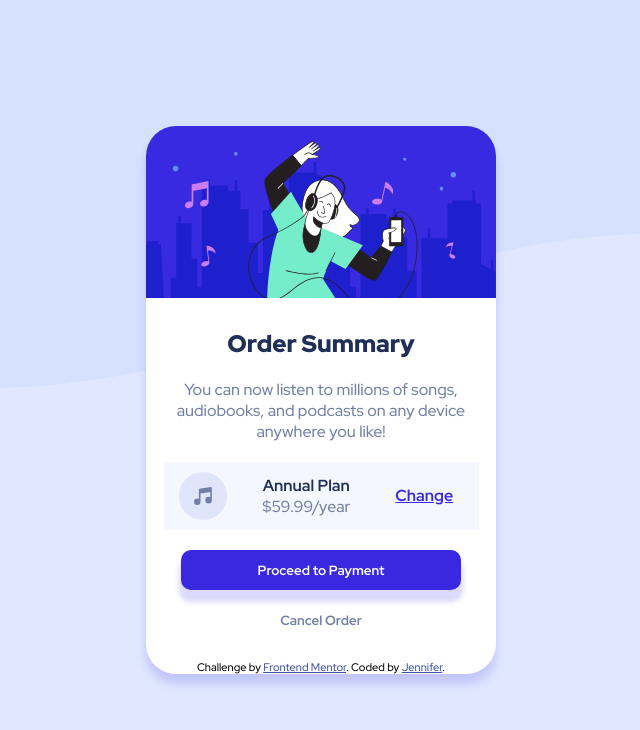
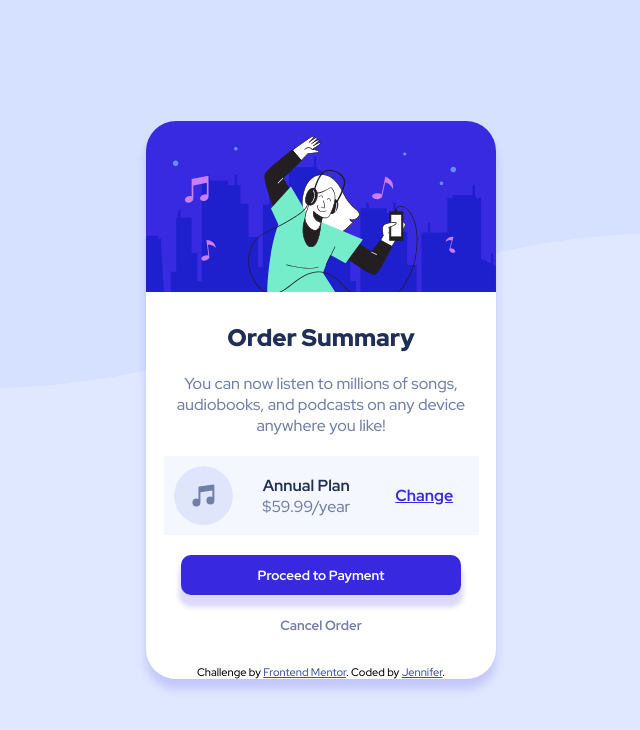
Before and after one commit to Jennifer1919/order-summary-component-main, a plain HTML site: page index.html in a window 1280 px wide. Shown: the whole page, without its empty margins (319-959 px from the left). Drawn offline with Linux system fonts and the light colour scheme.

Commit message:
Changes an image link

```diff
--- a/index.html
+++ b/index.html
@@ -26,8 +26,8 @@
         device anywhere you like! </p>
 
    <div id="annual-plan">
-      <svg xmlns="http://www.w3.org/2000/svg" width="48" height="48"><g fill="none" fill-rule="evenodd"><circle cx="24" cy="24" r="24" fill="#DFE6FB"/><path fill="#717FA6" fill-rule="nonzero" d="M32.574 15.198a.81.81 0 00-.646-.19L20.581 16.63a.81.81 0 00-.696.803V26.934a3.232 3.232 0 00-1.632-.44A3.257 3.257 0 0015 29.747 3.257 3.257 0 0018.253 33a3.257 3.257 0 003.253-3.253v-8.37l9.726-1.39v5.327a3.232 3.232 0 00-1.631-.441 3.257 3.257 0 00-3.254 3.253 3.257 3.257 0 003.254 3.253 3.257 3.257 0 003.253-3.253V15.81a.81.81 0 00-.28-.613z"/></g></svg>
-     <p> <span class="mini-header">Annual Plan</span>  <br>$59.99/year</p>
+     <img src="images/icon-music.svg" alt="Music icon">
+     <p> <span class="mini-header">Annual Plan</span> <br>$59.99/year</p>
        <a href="#">Change</a>
    </div>
 
```
